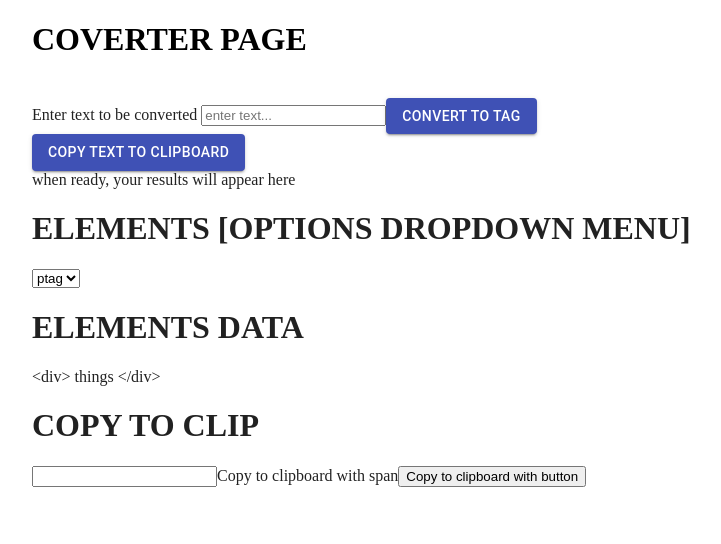
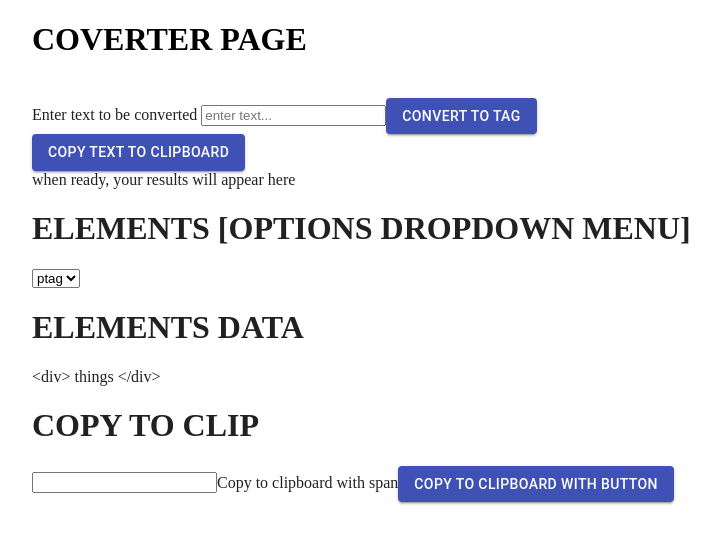
Before and after one commit to DevLuDaley/element-generator, a React app: page / in a window 1280 px wide. Shown: the top 544 px of the page, without its empty margins (0-721 px from the left). Built offline with nearby package versions, Linux system fonts and the light colour scheme.

Commit message:
add material ui <btn/>

```diff
--- a/src/components/CopyToClip.js
+++ b/src/components/CopyToClip.js
@@ -2,6 +2,8 @@ import React, { Fragment, Component, useState, useEffect }from 'react'
 import Elements from './Elements'
 import ElementsData from './ElementsData'
 import {CopyToClipboard} from 'react-copy-to-clipboard';
+import Button from '@material-ui/core/Button';
+
 
     class CopyToClip extends Component {
         constructor(props) {
@@ -34,7 +36,7 @@ import {CopyToClipboard} from 'react-copy-to-clipboard';
 
         <CopyToClipboard text={this.state.value}
           onCopy={() => this.setState({copied: true})}>
-          <button>Copy to clipboard with button</button>
+          <Button variant="contained" color="primary">Copy to clipboard with button</Button>
         </CopyToClipboard>
 
         {this.state.copied ? <span style={{color: 'red'}}>Copied.</span> : null}
```
